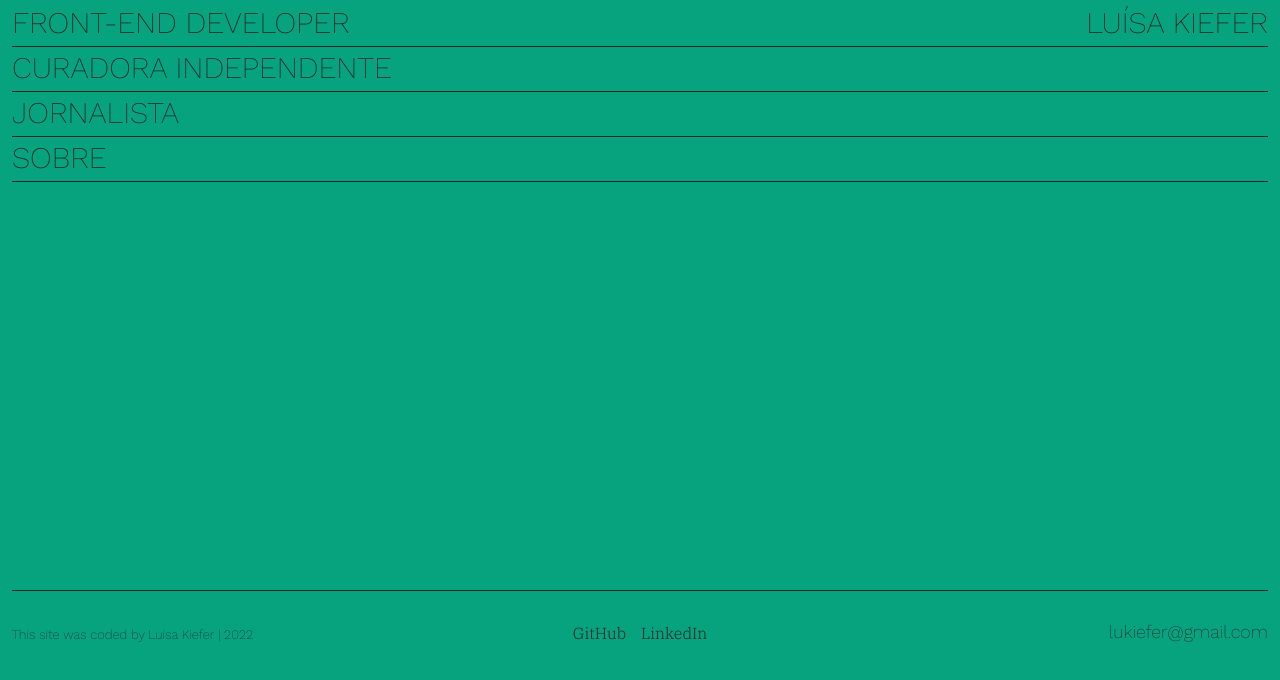
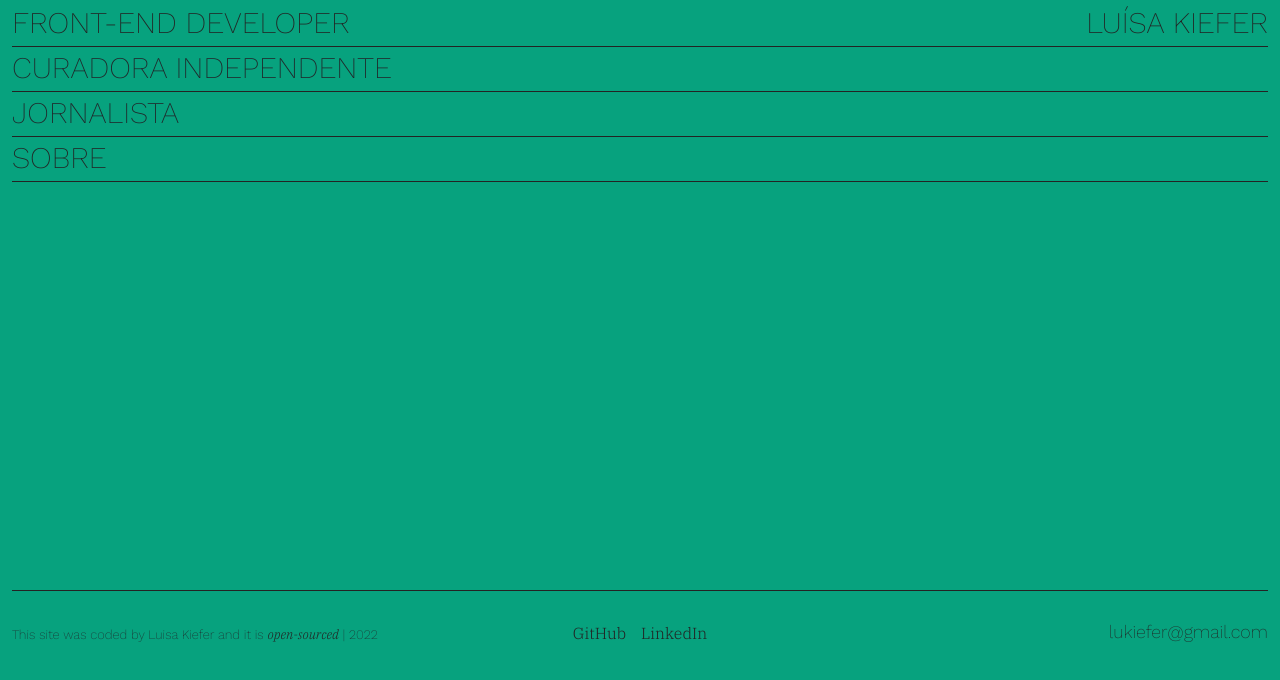
Before and after one commit to luisakiefer/portfolio, a plain HTML site: page index.html in a window 1280 px wide. Drawn offline with nearby package versions, Linux system fonts and the light colour scheme.

Commit message:
added link to GitHub Repository

```diff
--- a/index.html
+++ b/index.html
@@ -53,7 +53,7 @@
      <div class="row">
 
       <div class="col-4 footer">
-      <small class="copyrights">This site was coded by Luisa Kiefer | 2022</small>
+      <small class="copyrights">This site was coded by Luisa Kiefer and it is <a href="https://github.com/luisakiefer/portfolio"  class="highlight" target="_blank" title="GitHub Repository">open-sourced</a> | 2022</small>
       </div>
 
       <div class="col-4 footer">
```
